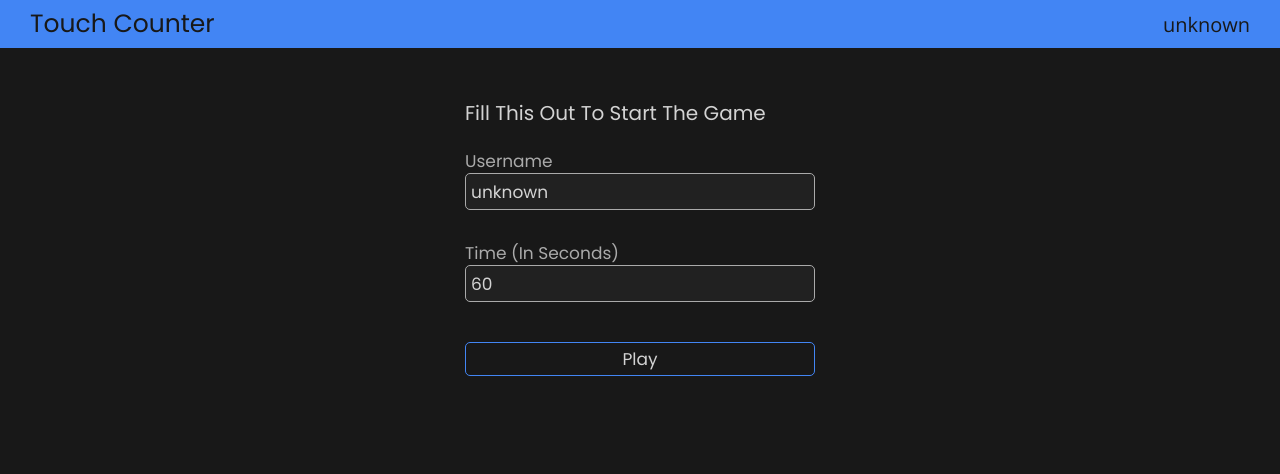
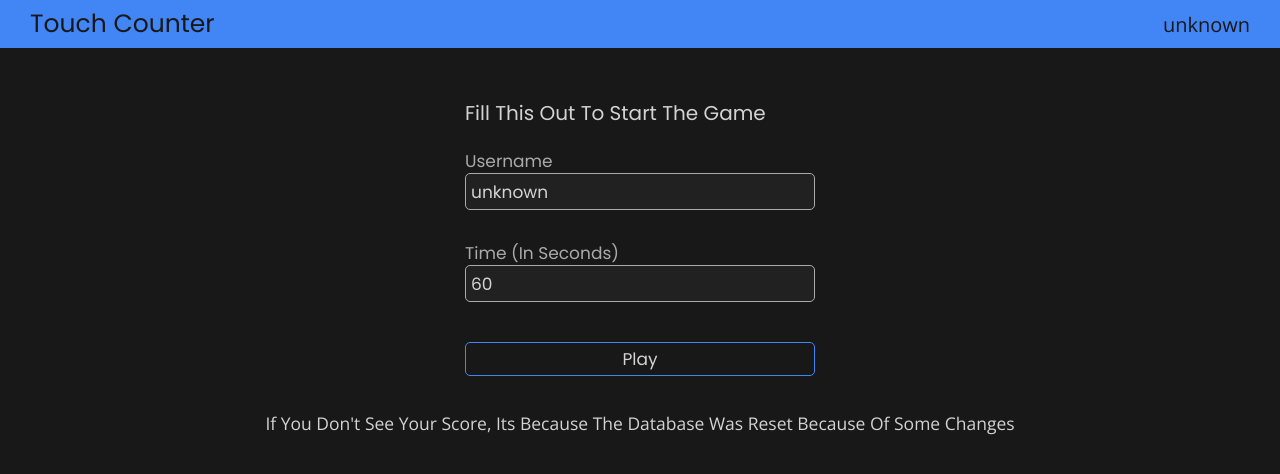
Before and after one commit to pratiic/touch-counter-app, a React (Create React App) app: page / in a window 1280 px wide. Shown: the top 474 px of the page. Built offline with nearby package versions, Linux system fonts and the light colour scheme.

Commit message:
notify about the data being deleted from the database

```diff
--- a/src/components/game/game.scss
+++ b/src/components/game/game.scss
@@ -18,7 +18,7 @@
 	.highscore-container {
 		font-size: 1.75rem;
 		color: $color-text-muted;
-		margin-bottom: 0.8rem;
+		margin-bottom: 2rem;
 
 		span {
 			color: $color-blue;
--- a/src/components/highscores/highscores.js
+++ b/src/components/highscores/highscores.js
@@ -62,6 +62,10 @@ const Highscores = ({ gameTime }) => {
 				<Link to="/game" className="custom-button">
 					back to game
 				</Link>
+				<p className="score-reset-info">
+					if you don't see your score, its because the database was
+					reset because of some changes
+				</p>
 			</div>
 		</div>
 	);
--- a/src/components/highscores/highscores.scss
+++ b/src/components/highscores/highscores.scss
@@ -46,6 +46,6 @@
 
 	.custom-button {
 		width: fit-content;
-		margin: 0 auto 0 auto;
+		margin: 0 auto 3rem auto;
 	}
 }
--- a/src/components/set-game/set-game.js
+++ b/src/components/set-game/set-game.js
@@ -90,6 +90,10 @@ const SetGame = ({
 					</div>
 					<CustomButton>play</CustomButton>
 				</form>
+				<p className="score-reset-info">
+					if you don't see your score, its because the database was
+					reset because of some changes
+				</p>
 			</div>
 		</div>
 	);
--- a/src/components/set-game/set-game.scss
+++ b/src/components/set-game/set-game.scss
@@ -3,7 +3,7 @@
 .set-game {
 	form {
 		width: 35rem;
-		margin: 5rem auto 0 auto;
+		margin: 5rem auto 3.5rem auto;
 
 		.title {
 			color: $color-grey-lighter;
--- a/src/sass/_utils.scss
+++ b/src/sass/_utils.scss
@@ -1,3 +1,5 @@
+@import "./variables.scss";
+
 .wrapper {
 	max-width: 1400px;
 	margin: auto;
@@ -9,3 +11,11 @@
 	overflow: hidden;
 	text-overflow: ellipsis;
 }
+
+.score-reset-info {
+	font-size: 1.75rem;
+	text-align: center;
+	color: $color-grey-lighter;
+	font-family: $font-stack-secondary;
+	text-transform: capitalize;
+}
```
